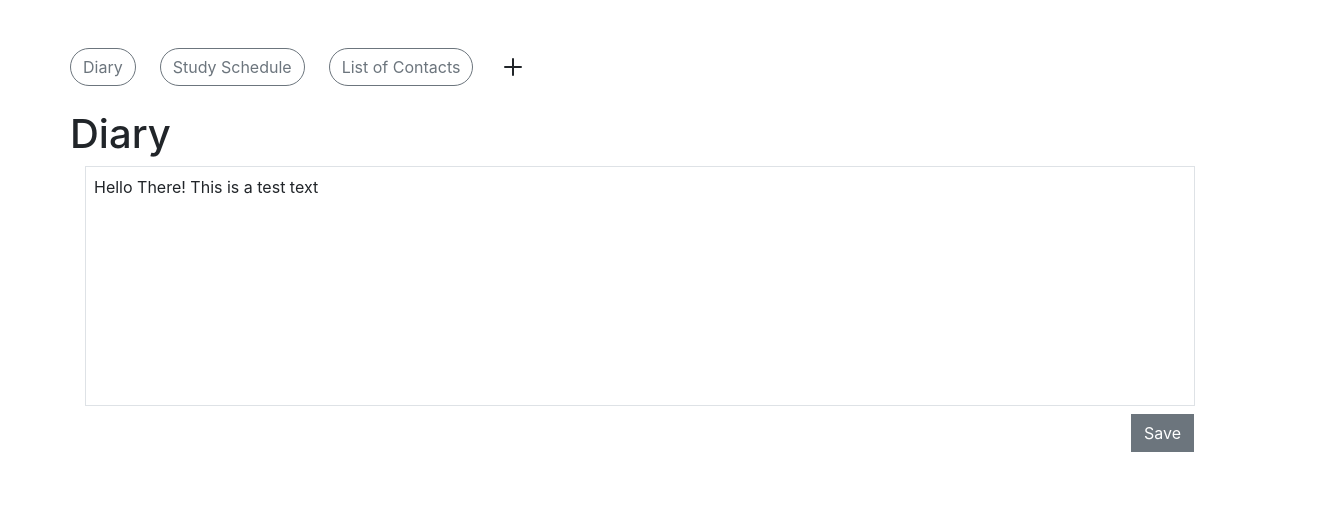
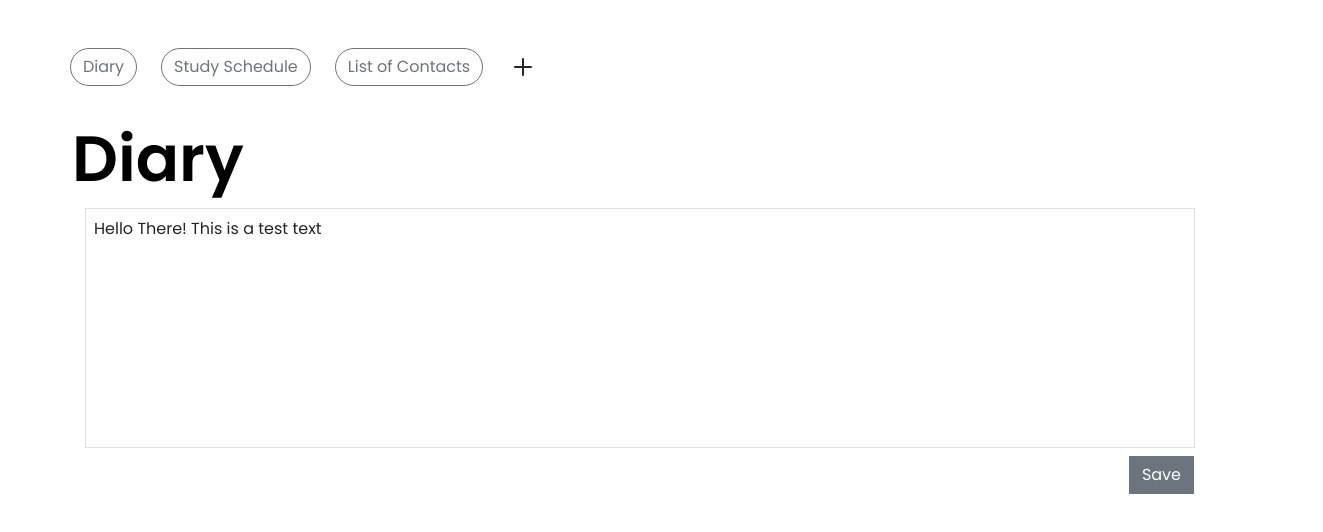
Before and after one commit to steve1998/text-editor, a React (Create React App) app: page / in a window 1280 px wide. Shown: the top 532 px of the page, 1323 px wide, since content can reach past the window. Built offline with nearby package versions, Linux system fonts and the light colour scheme.

Commit message:
Implement Editable Title

```diff
--- a/src/client/views/Home.js
+++ b/src/client/views/Home.js
@@ -28,6 +28,7 @@ let testFiles = [
 const Home = () => {
     const[texts, setTexts] = useState([])
     const[selectedFile, setSelectedFile] = useState(null)
+    const[title, setTitle] = useState(null)
 
     useEffect(() => {
         setTexts(testFiles)
@@ -37,17 +38,31 @@ const Home = () => {
         setSelectedFile(texts[0])
     },[texts])
 
+    useEffect(() => {
+        if(selectedFile) {
+            setTitle(selectedFile.fileName)
+        }
+    },[selectedFile])
+
     const handleSetCurrentId = (currentId) => {
         const result = texts.filter(text => text.id === currentId)
         setSelectedFile(result[0])
     }
 
-    const handleSave = () => {
+    const handleAdd = () => {
+        setSelectedFile("")
+    }
+
+    const handleTitleChange = (value) => {
+        setTitle(value)
+    }
+
+    const handleSave = (fileName, text) => {
         alert('Saved')
     }
 
     return(
-        <div>
+        <div className="main">
             <Container className="py-4">
                 <Row className="py-4 align-items-center">
                     {
@@ -57,16 +72,16 @@ const Home = () => {
                             )
                         })
                     }
-                    <div className="icon">
-                        <svg width="2em" height="2em" viewBox="0 0 16 16" class="bi bi-plus" fill="currentColor" xmlns="http://www.w3.org/2000/svg">
-                            <path fill-rule="evenodd" d="M8 3.5a.5.5 0 0 1 .5.5v4a.5.5 0 0 1-.5.5H4a.5.5 0 0 1 0-1h3.5V4a.5.5 0 0 1 .5-.5z"/>
-                            <path fill-rule="evenodd" d="M7.5 8a.5.5 0 0 1 .5-.5h4a.5.5 0 0 1 0 1H8.5V12a.5.5 0 0 1-1 0V8z"/>
+                    <div className="icon" onClick={handleAdd}>
+                        <svg width="2em" height="2em" viewBox="0 0 16 16" className="bi bi-plus" fill="currentColor" xmlns="http://www.w3.org/2000/svg">
+                            <path fillRule="evenodd" d="M8 3.5a.5.5 0 0 1 .5.5v4a.5.5 0 0 1-.5.5H4a.5.5 0 0 1 0-1h3.5V4a.5.5 0 0 1 .5-.5z"/>
+                            <path fillRule="evenodd" d="M7.5 8a.5.5 0 0 1 .5-.5h4a.5.5 0 0 1 0 1H8.5V12a.5.5 0 0 1-1 0V8z"/>
                         </svg>
                     </div>
                 </Row>
                 <Row>
                     {
-                        texts.length > 0 && selectedFile ? <h1>{selectedFile.fileName}</h1> : null
+                        texts.length > 0 ? <input className="title" onChange={(event) => {handleTitleChange(event.target.value)}} value={title}></input> : null
                     }
                 </Row>
                 {
```
